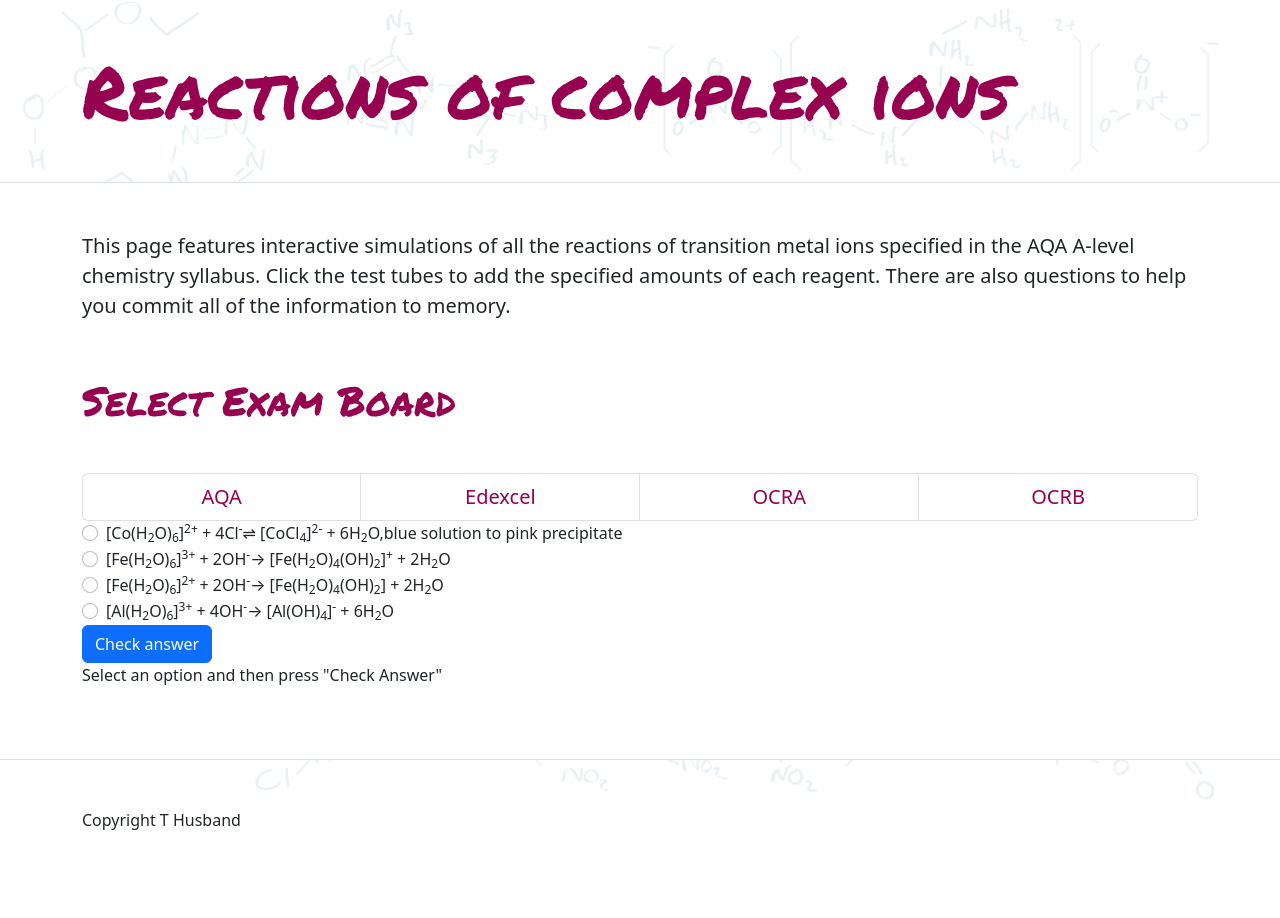
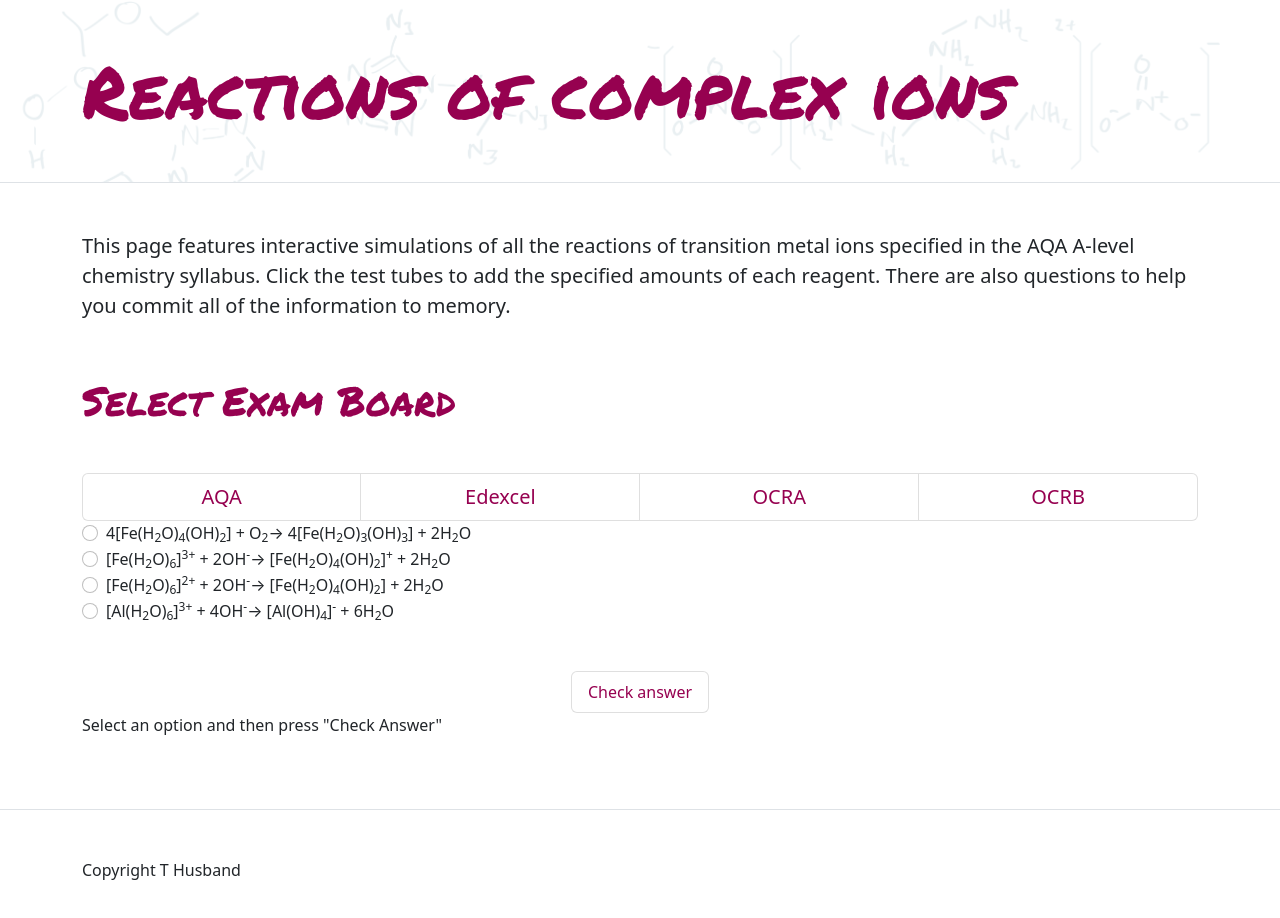
Before and after one commit to thusbandUK/transition-redux, a React (Create React App) app: page / in a window 1280 px wide. Shown: the top 918 px of the page. Before the commit the page ends 880 px from the top, so only its background shows below. Built offline with nearby package versions, Linux system fonts and the light colour scheme.

Commit message:
updated middleware to prune elements of state saved in localStorage

```diff
--- a/src/features/examBoards/examBoardMiddleware.js
+++ b/src/features/examBoards/examBoardMiddleware.js
@@ -2,14 +2,22 @@
 export const localStorageMiddleware = ({ getState }) => {
     return next => action => {
       const result = next(action);
-      localStorage.setItem('selectedExamBoard', JSON.stringify(getState()));
+
+      //makes a shallow copy of state object including only examBoard, menu and rowOfTubes
+      let detailsForStorage = (({ examBoard, menu, rowOfTubes }) => ({ examBoard, menu, rowOfTubes }))(getState());
+
+      //previous logic
+      //localStorage.setItem('completeSavedState', JSON.stringify(getState()));
+
+      //updated logic, saves detailsForStorage to local storage
+      localStorage.setItem('completeSavedState', JSON.stringify(detailsForStorage));
       return result;
     };
   };
 
   export const reHydrateStore = () => {
-    if (localStorage.getItem('selectedExamBoard') !== null) {
-      return JSON.parse(localStorage.getItem('selectedExamBoard')); // re-hydrate the store
+    if (localStorage.getItem('completeSavedState') !== null) {
+      return JSON.parse(localStorage.getItem('completeSavedState')); // re-hydrate the store
     }
   };
 
--- a/src/features/textBoxCreator/textBoxElements/MultipleChoiceQuestion.js
+++ b/src/features/textBoxCreator/textBoxElements/MultipleChoiceQuestion.js
@@ -41,9 +41,10 @@ and you code the additional functionality to render accordingly
 
     const formSubmit = (event) => {
         //dispatch(displayFeedback(feedbackData));
-        dispatch(selectMCQId(43));
+        dispatch(selectMCQId(42));
         event.preventDefault();
         //console.log(event.target.value)
+        //const correctAnswerId =
         const MCQ = MCQData.filter((MCQEntry) => {
             return MCQEntry.id = Number(MCQId);
       })
@@ -62,7 +63,7 @@ and you code the additional functionality to render accordingly
             onSubmit={formSubmit}
             >
 
-            {MCQData[1].options.map((option) => (
+            {MCQData[0].options.map((option) => (
                   <div
                   className="form-check"
                   key={option.id}
@@ -75,9 +76,11 @@ and you code the additional functionality to render accordingly
 
                   </div>
                 ))}
-                <div className="col-12">
-                   <button className="btn btn-primary" type="submit" onClick={formSubmit}>Check answer</button>
+                <ul className="list-group list-group-horizontal mt-5 fs-5 d-flex justify-content-center">
+                <div className="excess-or-reset-button-container d-flex justify-content-center">
+                   <button className="excess-button list-group-item w-100 rounded" type="submit" onClick={formSubmit}>Check answer</button>
                 </div>
+                </ul>
                 {feedback ? <p>{feedback[0].feedback}</p> : 'Select an option and then press "Check Answer"'}
             </form>
 
--- a/src/features/textBoxCreator/textBoxElements/multipleChoiceQuestionSlice.js
+++ b/src/features/textBoxCreator/textBoxElements/multipleChoiceQuestionSlice.js
@@ -3,7 +3,7 @@ import { MCQData } from '../../../textDataTemp';
 
 const initialState = {
   //CHANGE THIS LATER
-  MCQId: 43,
+  MCQId: 42,
   selectedAnswer: '',
   displayedFeedback: ''
 }
--- a/src/textDataTemp.js
+++ b/src/textDataTemp.js
@@ -60,7 +60,8 @@ export const MCQData = [
                 optionText: '[Al(H<sub>2</sub>O)<sub>6</sub>]<sup>3+</sup> + 4OH<sup>-</sup> &#8594;	 [Al(OH)<sub>4</sub>]<sup>-</sup> + 6H<sub>2</sub>O',
                 feedback: 'Incorrect! Complex product is charged so soluble.'
             }
-        ]
+        ]/*,
+        correct: {id: 433}*/
 
     }
 ]
```
